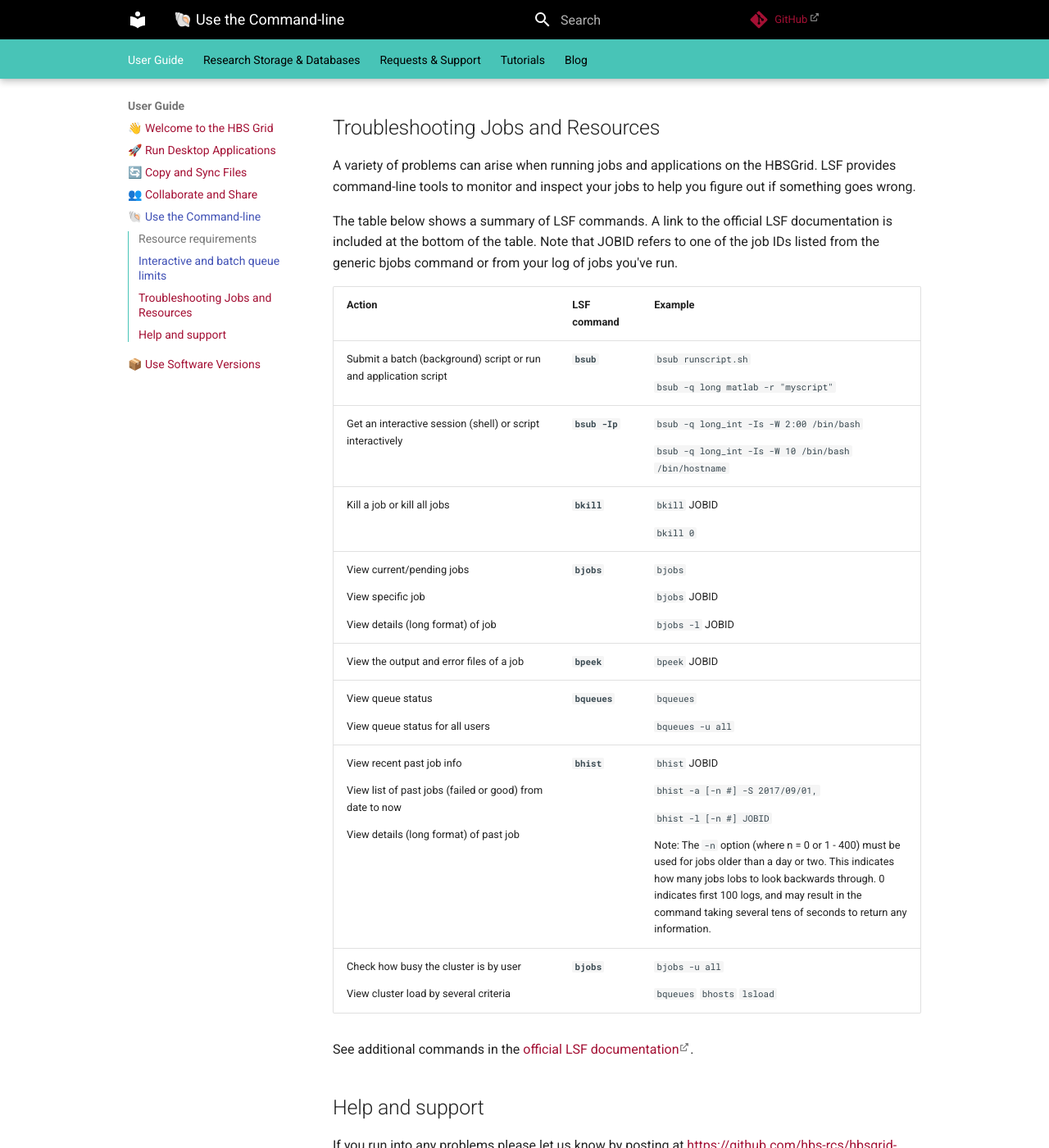
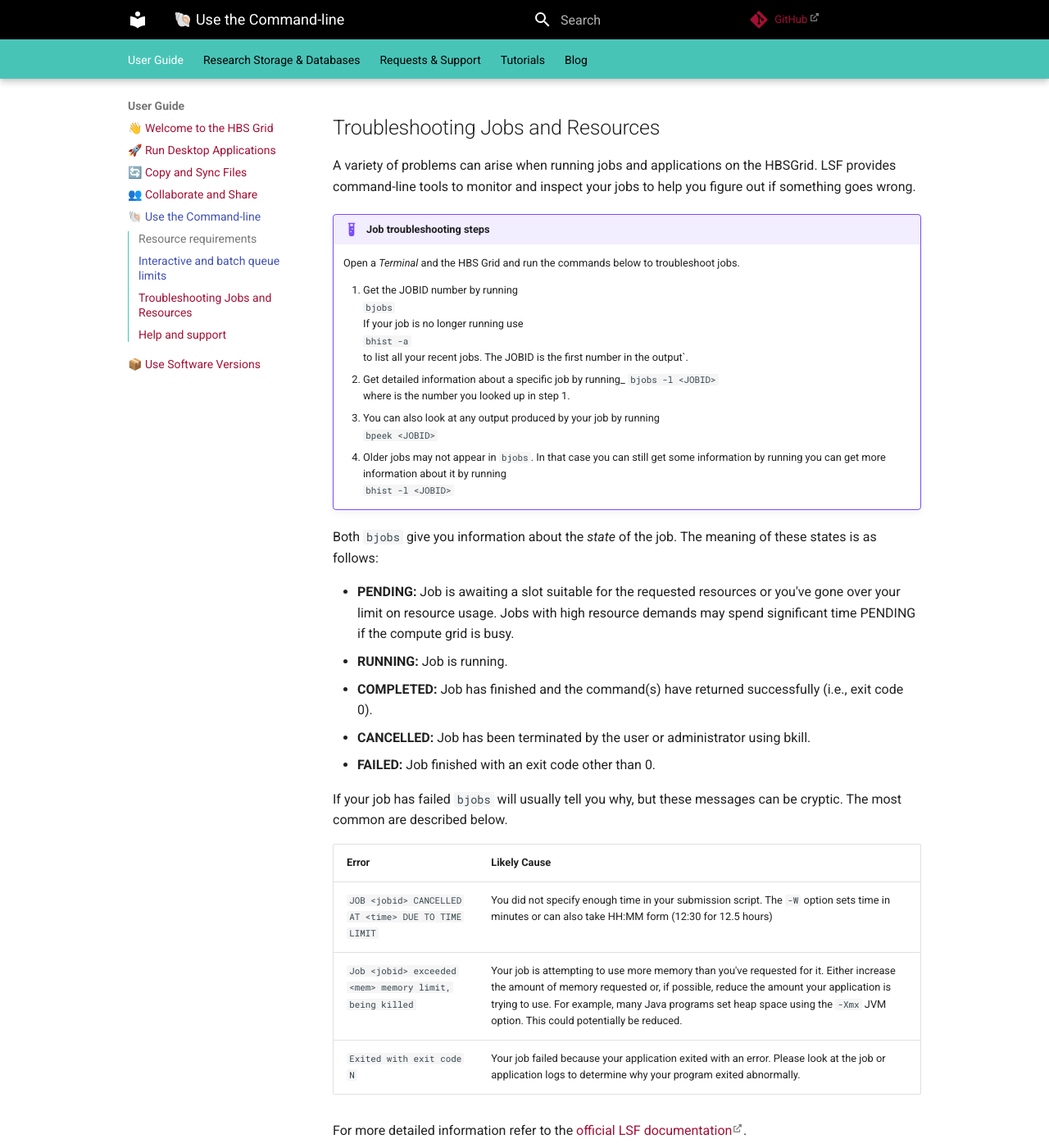
Before and after one commit to hbs-rcs/hbsgrid-docs, an MkDocs documentation site: the page built from docs/userguide/commandline.md, in a window 1280 px wide and 1400 px high, scrolled down 2773 px. Shown: the whole window at 82% size. Built offline with MkDocs 1.6.1 and Material for MkDocs 9.7.7, drawn with Linux system fonts in a browser that asks for light colours; comment, search, counter and statistics services are not loaded; the version menu is left out; some of the changed text lies outside the part shown.

Commit message:
troubleshooting cleanup

```diff
--- a/docs/userguide/commandline.md
+++ b/docs/userguide/commandline.md
@@ -144,207 +144,56 @@ A variety of problems can arise when running jobs and applications on
 the HBSGrid. LSF provides command-line tools to monitor and inspect your jobs
 to help you figure out if something goes wrong.
 
-The table below shows a summary of LSF commands. A link to the
-official LSF documentation is included at the bottom of the table.
-Note that JOBID refers to one of the job IDs listed from the generic
-bjobs command or from your log of jobs you've run.
+!!! example "Job troubleshooting steps"
 
-<table>
-  <thead>
-    <tr>
-      <th scope="col" style="width:40%">
-        Action
-      </th>
-      <th scope="col" style="width:10%">
-        LSF command
-      </th>
-      <th scope="col" style="width:50%">
-        Example
-      </th>
-    </tr>
-  </thead>
-  <tbody>
-    <tr>
-      <td>
-        <p> Submit a batch (background) script or run and application script </p>
-      </td>
-      <td>
-        <p>
-          <strong><code> bsub</code></strong>
-        </p>
-      </td>
-      <td>
-        <p>
-          <code> bsub runscript.sh</code>
-        </p>
-        <p>
-          <code> bsub -q long matlab -r "myscript"</code>
-        </p>
-      </td>
-    </tr>
-    <tr>
-      <td>
-        <p> Get an interactive session (shell) or script interactively </p>
-      </td>
-      <td>
-        <p>
-          <strong><code> bsub -Ip</code></strong>
-        </p>
-      </td>
-      <td>
-        <p>
-          <code> bsub -q long_int -Is -W 2:00 /bin/bash</code>
-        </p>
-        <p>
-          <code> bsub -q long_int -Is -W 10 /bin/bash /bin/hostname</code>
-        </p>
-      </td>
-    </tr>
-    <tr>
-      <td>
-        <p> Kill a job or kill all jobs </p>
-      </td>
-      <td>
-        <p>
-          <strong><code> bkill</code></strong>
-        </p>
-        <p>
-        </p>
-      </td>
-      <td>
-        <p>
-          <code> bkill</code> JOBID
-        </p>
-        <p>
-          <code> bkill 0</code>
-        </p>
-      </td>
-    </tr>
-    <tr>
-      <td>
-        <p> View current/pending jobs </p>
-        <p> View specific job </p>
-        <p> View details (long format) of job </p>
-      </td>
-      <td>
-        <p>
-          <strong><code> bjobs</code></strong>
-        </p>
-        <p>
-        </p>
-      </td>
-      <td>
-        <p>
-          <code> bjobs</code>
-        </p>
-        <p>
-          <code> bjobs</code> JOBID
-        </p>
-        <p>
-          <code> bjobs -l</code> JOBID
-        </p>
-      </td>
-    </tr>
-    <tr>
-      <td>
-        <p> View the output and error files of a job </p>
-      </td>
-      <td>
-        <p>
-          <strong><code> bpeek</code></strong>
-        </p>
-      </td>
-      <td>
-        <p>
-          <code> bpeek</code> JOBID
-        </p>
-      </td>
-    </tr>
-    <tr>
-      <td>
-        <p> View queue status </p>
-        <p> View queue status for all users </p>
-      </td>
-      <td>
-        <p>
-          <strong><code> bqueues</code></strong>
-        </p>
-      </td>
-      <td>
-        <p>
-          <code> bqueues</code>
-        </p>
-        <p>
-          <code> bqueues -u all</code>
-        </p>
-      </td>
-    </tr>
-    <tr>
-      <td>
-        <p> View recent past job info </p>
-        <p> View list of past jobs (failed or good) from date to now </p>
-        <p> View details (long format) of past job </p>
-        <p>
-        </p>
-      </td>
-      <td>
-        <p>
-          <strong><code> bhist</code></strong>
-        </p>
-        <p>
-        </p>
-      </td>
-      <td>
-        <p>
-          <code> bhist</code> JOBID
-        </p>
-        <p>
-          <code> bhist -a [-n #] -S 2017/09/01,</code>
-        </p>
-        <p>
-          <code> bhist -l [-n #] JOBID</code>
-        </p>
-        <p> Note: The <code> -n</code> option (where n = 0 or 1 - 400) must be used
-          for jobs older than a day or two. This
-          indicates how many jobs lobs to look backwards through. 0 indicates first 100 logs,
-          and may result in the command taking several tens of seconds to return any information.
-        </p>
-      </td>
-    </tr>
-    <tr>
-      <td>
-        <p> Check how busy the cluster is by user </p>
-        <p> View cluster load by several criteria </p>
-      </td>
-      <td>
-        <p>
-          <strong><code> bjobs</code></strong>
-        </p>
-      </td>
-      <td>
-        <p>
-          <code> bjobs -u all</code>
-        </p>
-        <p>
-          <code> bqueues</code>
-          <code> bhosts</code>
-          <code> lsload</code>
-        </p>
-      </td>
-    </tr>
-  </tbody>
-</table>
+    Open a *Terminal* and the HBS Grid and run the commands below to troubleshoot jobs.
 
-See additional commands in the [official LSF
-documentation](https://www.ibm.com/support/knowledgecenter/SSWRJV_10.1.0/lsf_welcome/lsf_kc_cmd_ref.html).
+    1. Get the JOBID number by running
+       `bjobs`
+       If your job is no longer running use
+       `bhist -a`
+       to list all your recent jobs. The JOBID is the first number in the output`.
+    2. Get detailed information about a specific job by running_
+       `bjobs -l <JOBID>`
+       where <JOBID> is the number you looked up in step 1.
+    3. You can also look at any output produced by your job by running
+       `bpeek <JOBID>`
+    4. Older jobs may not appear in `bjobs`. In that case you can still get some
+       information by running you can get more information
+       about it by running
+       `bhist -l <JOBID>`
+
+
+Both `bjobs` give you information about the *state* of the job.
+The meaning of these states is as follows:
+
+-   **PENDING:** Job is awaiting a slot suitable for the requested
+    resources or you've gone over your limit on resource usage. Jobs
+    with high resource demands may spend significant time PENDING if the
+    compute grid is busy.
+-   **RUNNING:** Job is running.
+-   **COMPLETED:** Job has finished and the command(s) have returned
+    successfully (i.e., exit code 0).
+-   **CANCELLED:** Job has been terminated by the user or administrator
+    using bkill.
+-   **FAILED:** Job finished with an exit code other than 0.
+
+If your job has failed `bjobs` will usually tell you why, but these messages can be cryptic.
+The most common are described below.
+
+  Error                                                    | Likely Cause
+  ---------------------------------------------------------| ---------------------------------------------------------------------------------------------------------------------------------------------------------------------------------------------------------------------------------------------------------------------------------------------------------------------------------------------------
+  `JOB <jobid> CANCELLED AT <time> DUE TO TIME LIMIT`      | You did not specify enough time in your submission script. The `-W` option sets time in minutes or can also take HH:MM form (12:30 for 12.5 hours)
+  `Job <jobid> exceeded <mem> memory limit, being killed`  | Your job is attempting to use more memory than you've requested for it. Either increase the amount of memory requested or, if possible, reduce the amount your application is trying to use. For example, many Java programs set heap space using the `-Xmx` JVM option. This could potentially be reduced.
+  `Exited with exit code N`                                | Your job failed because your application exited with an error. Please look at the job or application logs to determine why your program exited abnormally.
+
+For more detailed information refer to the [official LSF
+documentation](https://www.ibm.com/docs/en/spectrum-lsf/10.1.0?topic=run-jobs).
 
 ## Help and support
 
 If you run into any problems please let us know by posting at
 <https://github.com/hbs-rcs/hbsgrid-docs/discussions> and letting us
-know so we can fix them! You may also find the [Support and Troubleshooting](../support/trouble.md)
-section helpful.
-
-You can can also reach out to us directly via email at
+know so we can fix them! You can can also reach out to us directly via email at
 [research@hbs.edu](mailto:research@hbs.edu).
 Our dedicated support team is always available to assist you.
--- a/mkdocs.yml
+++ b/mkdocs.yml
@@ -19,7 +19,6 @@ nav:
     - Available support services: 'support/overview.md'
     - Account Requests: 'support/account-requests.md'
     - Project Requests: 'support/project-requests.md'
-    - Troubleshooting: 'support/trouble.md'
     - Contact Us: 'support/contact.md'
     - Discussion Forum: 'https://github.com/hbs-rcs/hbsgrid-docs/discussions/'
     - Bug Reports: 'https://github.com/hbs-rcs/hbsgrid-docs/issues/'
```
Also changed, not shown: docs/storage.md (+1 -4 lines), docs/support/trouble.md (deleted, +0 -52 lines), docs/userguide/environments.md (+1 -4 lines), docs/userguide/syncfiles.md (+1 -4 lines), docs/userguide/worksafe.md (+1 -4 lines).
